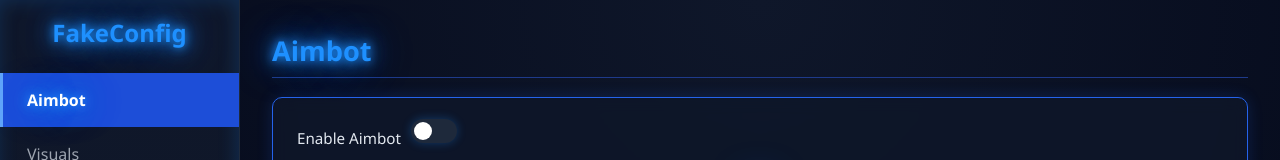
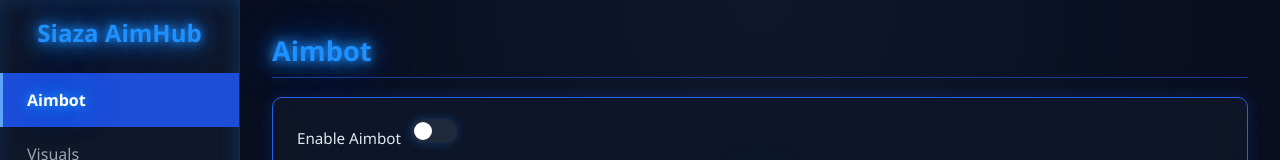
Before and after one commit to siaza805/Fake-Aimbot, a plain HTML site: page index.html in a window 1280 px wide. Shown: the top 160 px of the page. Drawn offline with Linux system fonts and the light colour scheme.

Commit message:
Update index.html

```diff
--- a/index.html
+++ b/index.html
@@ -272,7 +272,7 @@
 </head>
 <body>
   <div class="sidebar">
-    <h1>FakeConfig</h1>
+    <h1>Siaza AimHub</h1>
     <div class="menu-item active" onclick="showTab('aimbot', event)">Aimbot</div>
     <div class="menu-item" onclick="showTab('visuals', event)">Visuals</div>
     <div class="menu-item" onclick="showTab('movement', event)">Movement</div>
```
